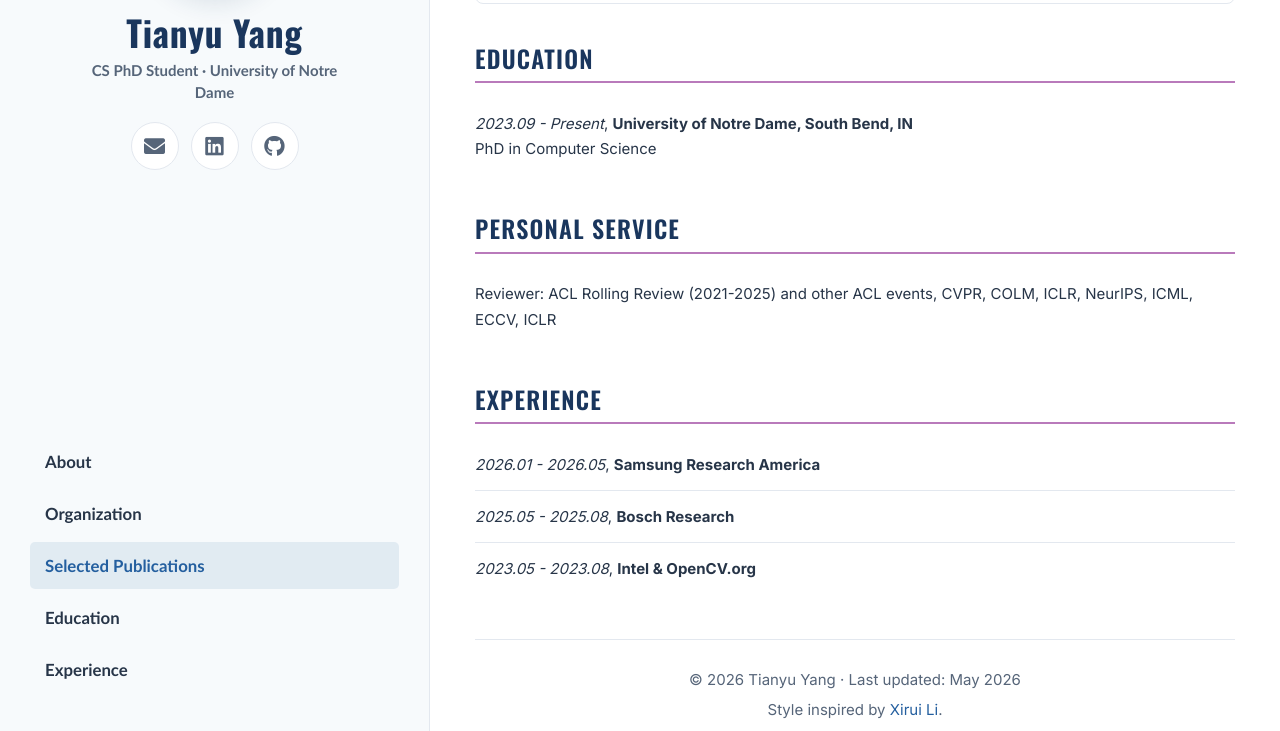
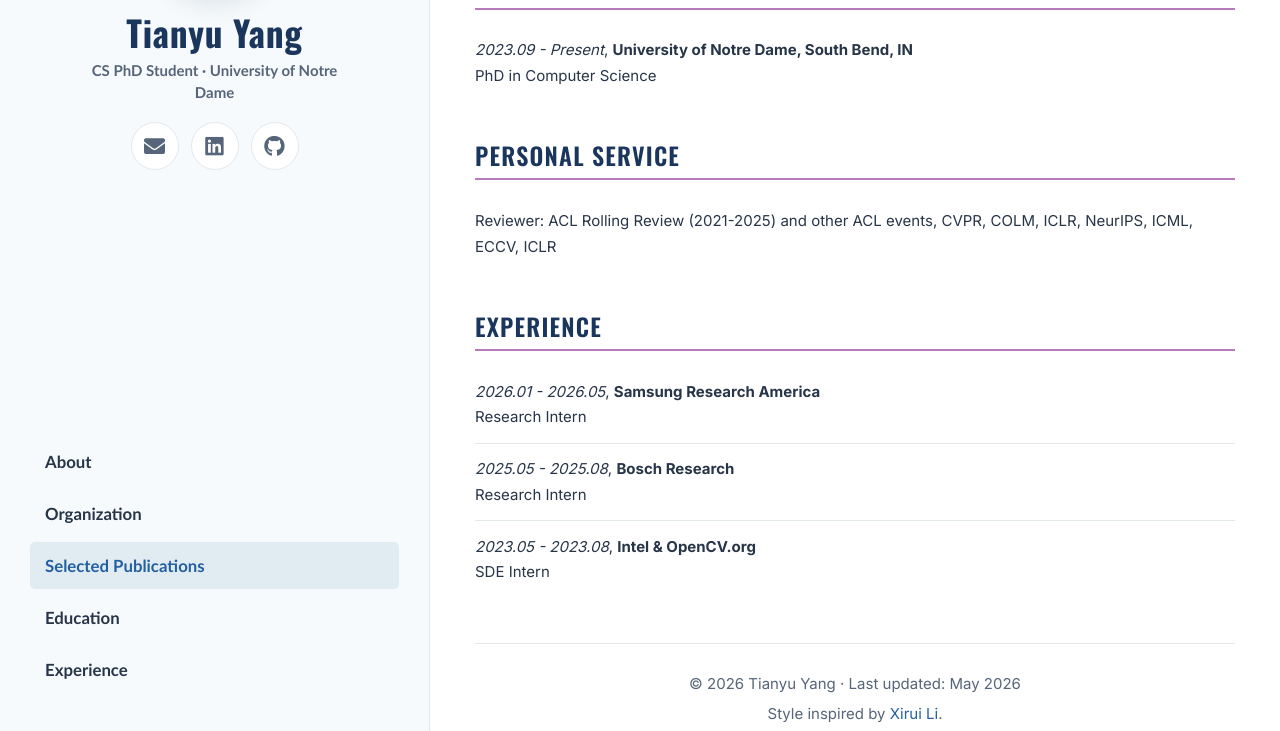
Before and after one commit to Tianyu-yang-anna/Tianyu-yang-anna.github.io, a Jekyll site: the page built from _pages/about.md, in a window 1280 px wide and 900 px high, scrolled down 2163 px, cut to the strip 169-900 px from the top of the window. Built offline with Jekyll 4.4.1, drawn with Linux system fonts in a browser that asks for light colours.

Commit message:
Update organization and experience formatting

```diff
--- a/_pages/about.md
+++ b/_pages/about.md
@@ -32,33 +32,18 @@ redirect_from:
   </div>
 </section>
 
-<section id="organization" class="home-section organization-section">
-  <h1>Organization of Tutorials and Workshops</h1>
-  <div class="organization-grid">
-    <article class="organization-card">
-      <p class="organization-meta">CVPR 2026</p>
-      <h2>KnowledgeMR: Workshop on Knowledge-Intensive Multimodal Reasoning</h2>
-      <a href="https://knowledgemr-workshop.github.io/" target="_blank" rel="noopener">Link</a>
-    </article>
+<section id="organization" class="home-section organization-section" markdown="1">
 
-    <article class="organization-card">
-      <p class="organization-meta">AAAI 2026</p>
-      <h2>AI4Research: Workshop on AI for Scientific Research</h2>
-      <a href="https://ai4research-workshop.github.io/" target="_blank" rel="noopener">Link</a>
-    </article>
+# Organization of Tutorials and Workshops
 
-    <article class="organization-card">
-      <p class="organization-meta">ICCV 2025</p>
-      <h2>KnowledgeMR: Workshop on Knowledge-Intensive Multimodal Reasoning</h2>
-      <a href="https://knowledgemr-workshop.github.io/" target="_blank" rel="noopener">Link</a>
-    </article>
+- *CVPR 2026*, **KnowledgeMR: Workshop on Knowledge-Intensive Multimodal Reasoning** [[Link](https://knowledgemr-workshop.github.io/)]
 
-    <article class="organization-card">
-      <p class="organization-meta">CVPR 2025</p>
-      <h2>Multimodal Mathematical Reasoning Tutorial: Frontiers in Integrating Vision, Language, and Symbolic Representations</h2>
-      <a href="https://cvpr2025mutimodalmathreasoning.github.io/MM_math_reasoning/" target="_blank" rel="noopener">Link</a>
-    </article>
-  </div>
+- *AAAI 2026*, **AI4Research: Workshop on AI for Scientific Research** [[Link](https://ai4research-workshop.github.io/)]
+
+- *ICCV 2025*, **KnowledgeMR: Workshop on Knowledge-Intensive Multimodal Reasoning** [[Link](https://knowledgemr-workshop.github.io/)]
+
+- *CVPR 2025*, **Multimodal Mathematical Reasoning Tutorial: Frontiers in Integrating Vision, Language, and Symbolic Representations** [[Link](https://cvpr2025mutimodalmathreasoning.github.io/MM_math_reasoning/)]
+
 </section>
 
 <section id="publications" class="home-section publications-section">
@@ -177,11 +162,14 @@ redirect_from:
 
 # Experience
 
-- *2026.01 - 2026.05*, **Samsung Research America**
+- *2026.01 - 2026.05*, **Samsung Research America**<br>
+  Research Intern
 
-- *2025.05 - 2025.08*, **Bosch Research**
+- *2025.05 - 2025.08*, **Bosch Research**<br>
+  Research Intern
 
-- *2023.05 - 2023.08*, **Intel & OpenCV.org**
+- *2023.05 - 2023.08*, **Intel & OpenCV.org**<br>
+  SDE Intern
 
 </section>
 
```
